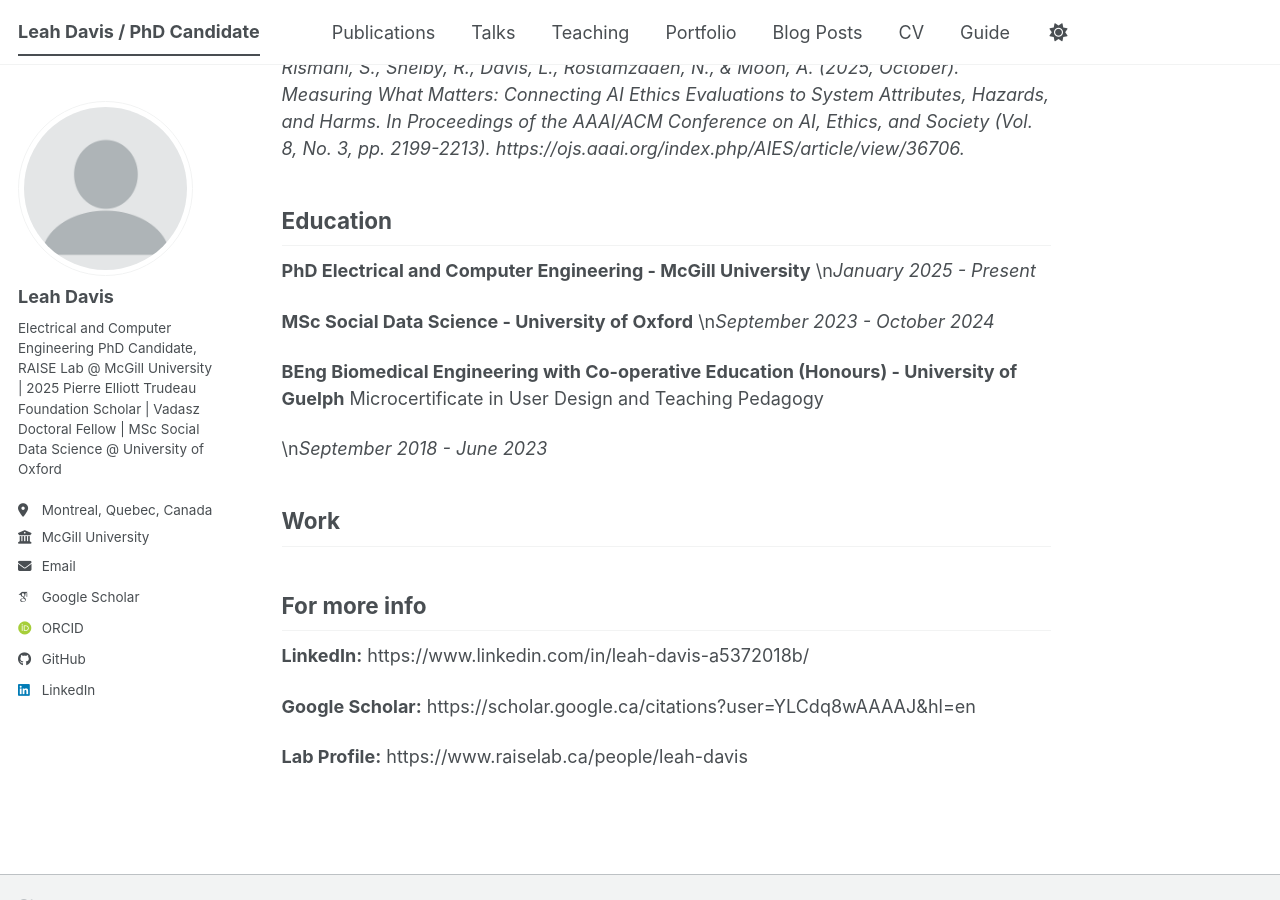
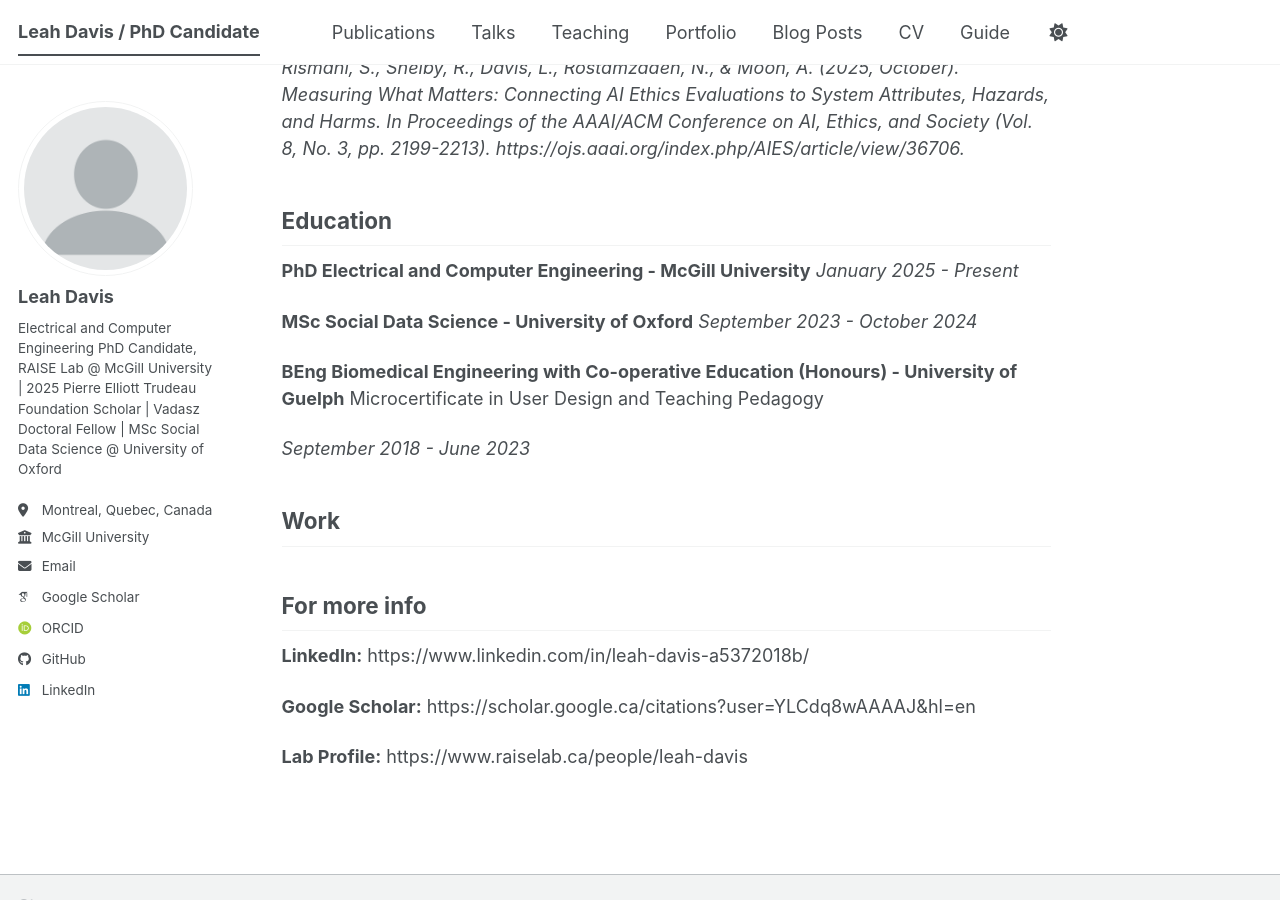
Before and after one commit to ldavis-design/ldavis-design.github.io, a Jekyll site: the page built from _pages/about.md, in a window 1280 px wide and 900 px high, scrolled down 1607 px. Built offline with Jekyll 4.4.1, drawn with Linux system fonts in a browser that asks for light colours; some web fonts are replaced; a script bundle is joined from its source files by our own code; library files that are not in the unit come from our copies.

```diff
--- a/_pages/about.md
+++ b/_pages/about.md
@@ -38,15 +38,15 @@ Recent Publications
 Education
 ------
 **PhD Electrical and Computer Engineering - McGill University**
-\n*January 2025 - Present*
+*January 2025 - Present*
 
 **MSc Social Data Science  - University of Oxford**
-\n*September 2023 - October 2024*
+*September 2023 - October 2024*
 
 **BEng Biomedical Engineering with Co-operative Education (Honours) - University of Guelph**
 Microcertificate in User Design and Teaching Pedagogy
 
-\n*September 2018 - June 2023*
+*September 2018 - June 2023*
 
 Work
 ------
```
